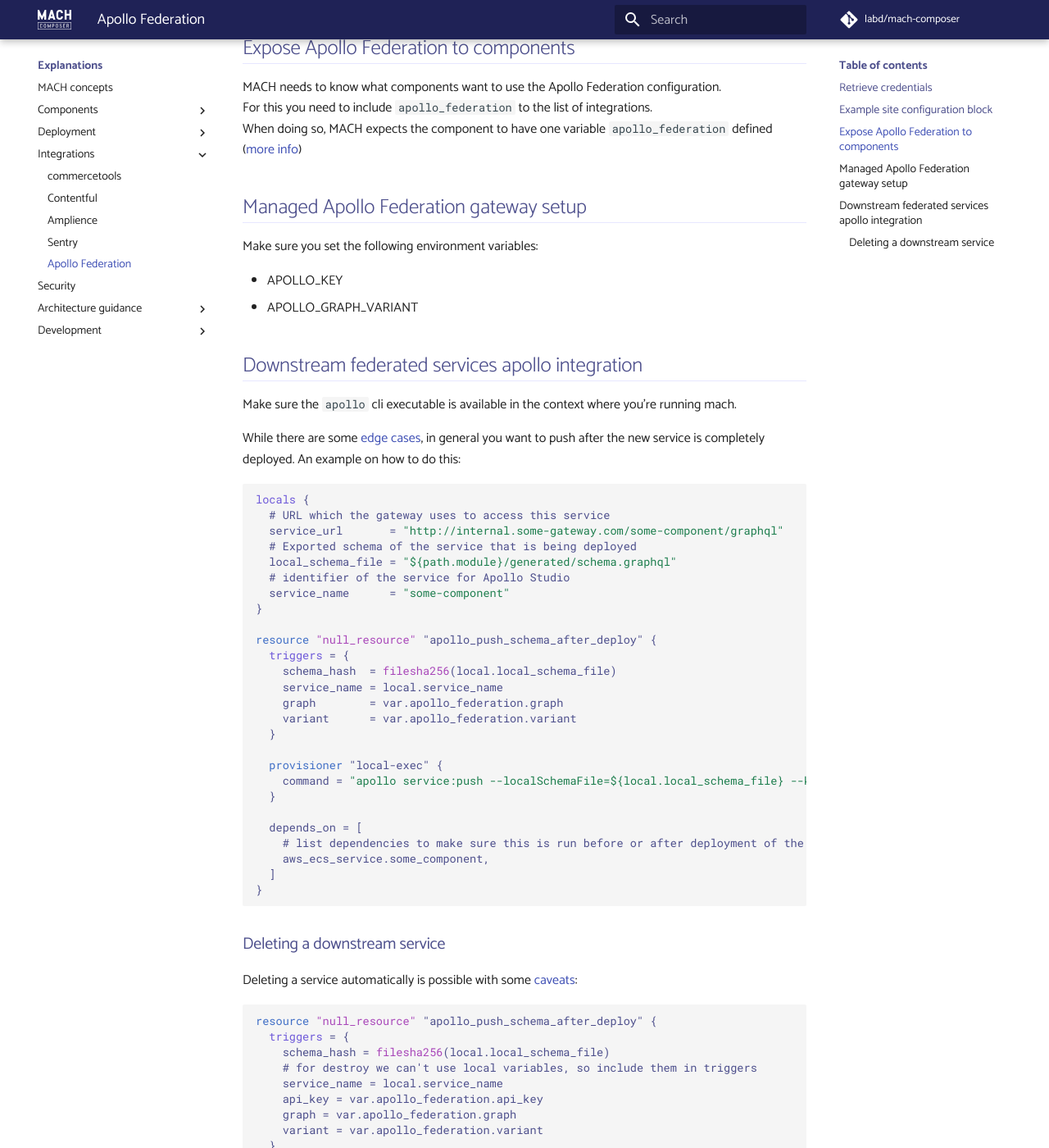
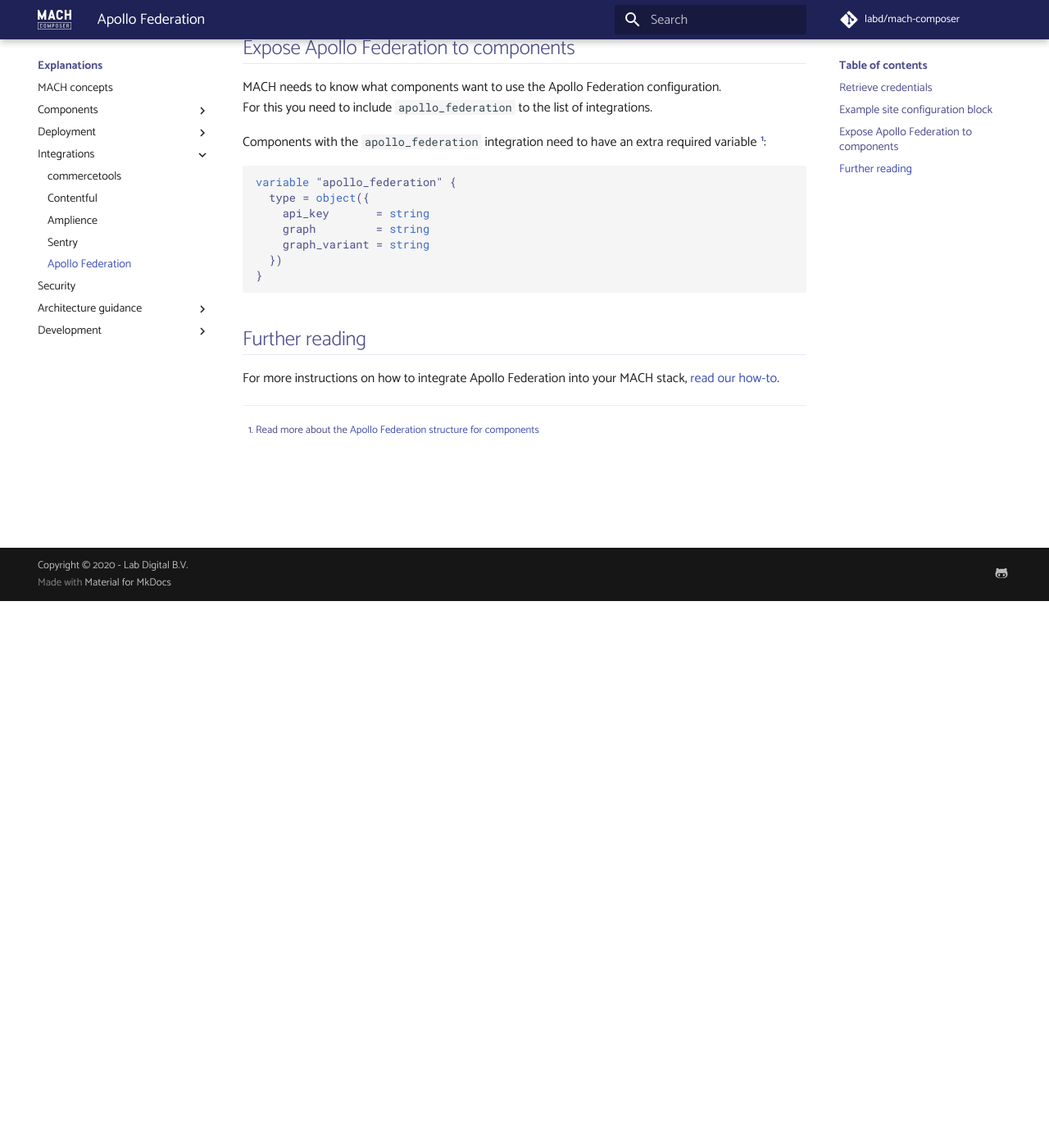
Before and after one commit to mach-composer/mach-composer-cli, an MkDocs documentation site: the page built from docs/src/topics/integrations/apollo_federation.md, in a window 1280 px wide and 1400 px high, scrolled down 667 px. Shown: the whole window at 82% size. Built offline with MkDocs 1.6.1 and Material for MkDocs 9.7.7, drawn with Linux system fonts in a browser that asks for light colours; a script that is not in the unit is left out; comment, search, counter and statistics services are not loaded; some of the changed text lies outside the part shown.

Commit message:
Improved Apollo docs

````diff
--- a/docs/mkdocs.yml
+++ b/docs/mkdocs.yml
@@ -78,6 +78,7 @@
     - Setup GitLab: howto/ci/gitlab.md
     - Setup GitHub actions: howto/ci/github.md
     - Setup Azure DevOps: howto/ci/devops.md
+  - howto/apollo-federation.md
 
 
 extra_javascript:
--- a/docs/src/topics/integrations/apollo_federation.md
+++ b/docs/src/topics/integrations/apollo_federation.md
@@ -22,75 +22,22 @@
 ## Expose Apollo Federation to components
 
 MACH needs to know what components want to use the Apollo Federation configuration.<br>
-For this you need to include `apollo_federation` to the list of integrations.<br>
-When doing so, MACH expects the component to have one variable `apollo_federation` defined ([more info](../../reference/components/structure.md#apollo federation))
+For this you need to include `apollo_federation` to the list of integrations.
 
-## Managed Apollo Federation gateway setup
-
-Make sure you set the following environment variables:
-
-- APOLLO_KEY
-- APOLLO_GRAPH_VARIANT
-
-## Downstream federated services apollo integration
-
-Make sure the `apollo` cli executable is available in the context where you're running mach.
-
-While there are some [edge cases](https://www.apollographql.com/docs/federation/managed-federation/deployment/#pushing-configuration-updates-safely),
-in general you want to push after the new service is completely deployed. An example on how to do this:
+Components with the `apollo_federation` integration need to have an extra required variable [^1]:
 
 ```terraform
-locals {
-  # URL which the gateway uses to access this service
-  service_url       = "http://internal.some-gateway.com/some-component/graphql"
-  # Exported schema of the service that is being deployed
-  local_schema_file = "${path.module}/generated/schema.graphql"
-  # identifier of the service for Apollo Studio
-  service_name      = "some-component"
-}
-
-resource "null_resource" "apollo_push_schema_after_deploy" {
-  triggers = {
-    schema_hash  = filesha256(local.local_schema_file)
-    service_name = local.service_name
-    graph        = var.apollo_federation.graph
-    variant      = var.apollo_federation.variant
-  }
-
-  provisioner "local-exec" {
-    command = "apollo service:push --localSchemaFile=${local.local_schema_file} --key=${var.apollo_federation.api_key} --graph=${var.apollo_federation.graph} --variant=${var.apollo_federation.graph_variant} --serviceName=${local.serviceName} --serviceURL=${local.service_url}"
-  }
-
-  depends_on = [
-    # list dependencies to make sure this is run before or after deployment of the service, f.e. an ecs service
-    aws_ecs_service.some_component,
-  ]
+variable "apollo_federation" {
+  type = object({
+    api_key       = string
+    graph         = string
+    graph_variant = string
+  })
 }
 ```
 
-### Deleting a downstream service
+## Further reading
 
-Deleting a service automatically is possible with some [caveats](https://github.com/apollographql/apollo-tooling/issues/2115):
+For more instructions on how to integrate Apollo Federation into your MACH stack, [read our how-to](../../howto/apollo-federation.md).
 
-```terraform
-resource "null_resource" "apollo_push_schema_after_deploy" {
-  triggers = {
-    schema_hash = filesha256(local.local_schema_file)
-    # for destroy we can't use local variables, so include them in triggers
-    service_name = local.service_name
-    api_key = var.apollo_federation.api_key
-    graph = var.apollo_federation.graph
-    variant = var.apollo_federation.variant
-  }
-
-  provisioner "local-exec" {
-    command = "apollo service:push --localSchemaFile=${local.local_schema_file} --key=${var.apollo_federation.api_key} --graph=${var.apollo_federation.graph} --variant=${var.apollo_federation.graph_variant} --serviceName=${local.serviceName} --serviceURL=${local.service_url}"
-  }
-
-  # note this command fails if it's the last federated service
-  provisioner "local-exec" {
-    when = destroy
-    command = "apollo service:delete --yes --key=${self.triggers.api_key} --serviceName=${self.triggers.service_name} --variant=${self.triggers.variant} || true"
-  }
-}
-```
+[^1]: Read more about the [Apollo Federation structure for components](../../reference/components/structure.md#apollo-federation)
````
Also changed, not shown: docs/src/howto/apollo-federation.md (added, +102 -0 lines), docs/src/howto/index.md (+1 -0 lines).
